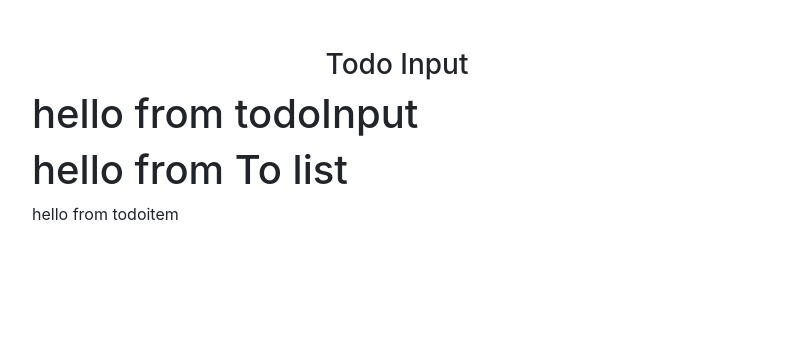
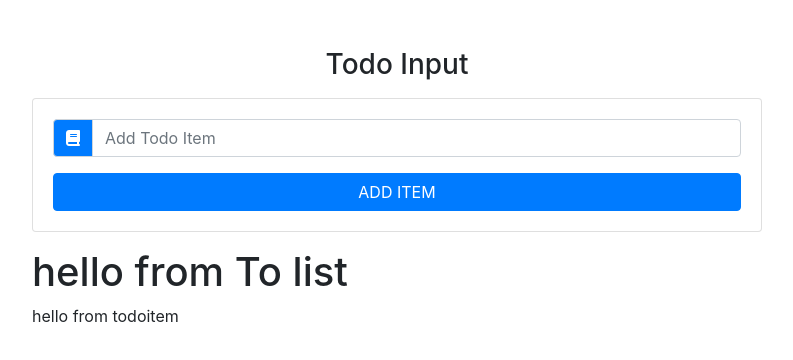
Before and after one commit to ahmed-abdelkafi/todo-list-react, a React (Create React App) app: page / in a window 1280 px wide. Shown: the top 360 px of the page, without its empty margins (243-1036 px from the left). Built offline with nearby package versions, Linux system fonts and the light colour scheme.

Commit message:
input component

```diff
--- a/public/index.html
+++ b/public/index.html
@@ -25,6 +25,7 @@
       Learn how to configure a non-root public URL by running `npm run build`.
     -->
     <title>Todo List</title>
+    <script src="https://kit.fontawesome.com/aa09471a17.js" crossorigin="anonymous"></script>
   </head>
   <body>
     <noscript>You need to enable JavaScript to run this app.</noscript>
--- a/src/components/TodoInput.js
+++ b/src/components/TodoInput.js
@@ -2,9 +2,28 @@
 
 class TodoInput extends Component {
     render() {
+        const {item,editItem,handleChange,handleSubmit}=this.props;
+
         return (
-            <div>
-                <h1>hello from todoInput</h1>
+            <div className="card card-body my-3">
+                <form onSubmit={handleSubmit}>
+                    <div className="input-group">
+                        <div className="input-group-prepend">
+                            <div className="input-group-text bg-primary text-white" >
+                                <i className="fas fa-book"/>
+                            </div>
+                        </div>
+                        <input
+                            type="text"
+                            className="form-control text-capitalize"
+                            placeholder="add todo item"
+                            value={item}
+                            onChange={handleChange}
+                            />
+                    </div>
+                    <button type="submit" className="btn btn-block btn-primary mt-3">ADD ITEM</button>
+                </form>
+
             </div>
         );
     }
```
